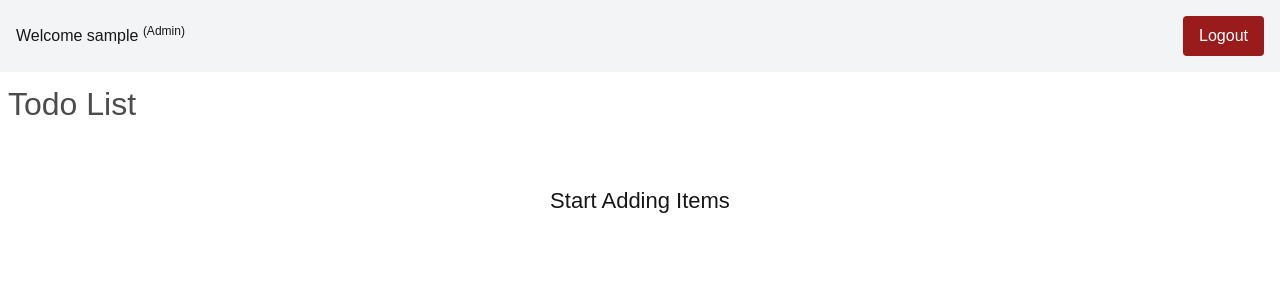
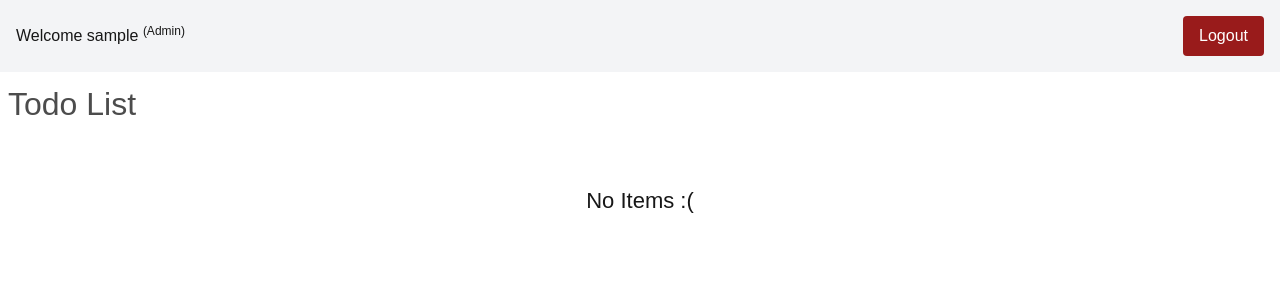
Before and after one commit to saebalam/todo, a Next.js app in the folder todo-frontend/: page / in a window 1280 px wide. Shown: the top 300 px of the page. Built offline with nearby package versions, Linux system fonts and the light colour scheme; no server answers; sample sign-in values are in the browser's storage.

Commit message:
text change fix

```diff
--- a/todo-frontend/src/app/components/dashboard/TodoDashboard.tsx
+++ b/todo-frontend/src/app/components/dashboard/TodoDashboard.tsx
@@ -77,7 +77,7 @@ const TodoDashboard: React.FC = () => {
       {loading && <p className="text-[22px] text-center mt-12">Loading...</p>}
 
       {!loading && todos.length === 0 && (
-        <p className="text-[22px] text-center mt-12">Start Adding Items</p>
+        <p className="text-[22px] text-center mt-12">{isAdmin == "false" ?'Start Adding Items' : 'No Items :('}</p>
       )}
 
       {!loading && todos.length > 0 && (
```
